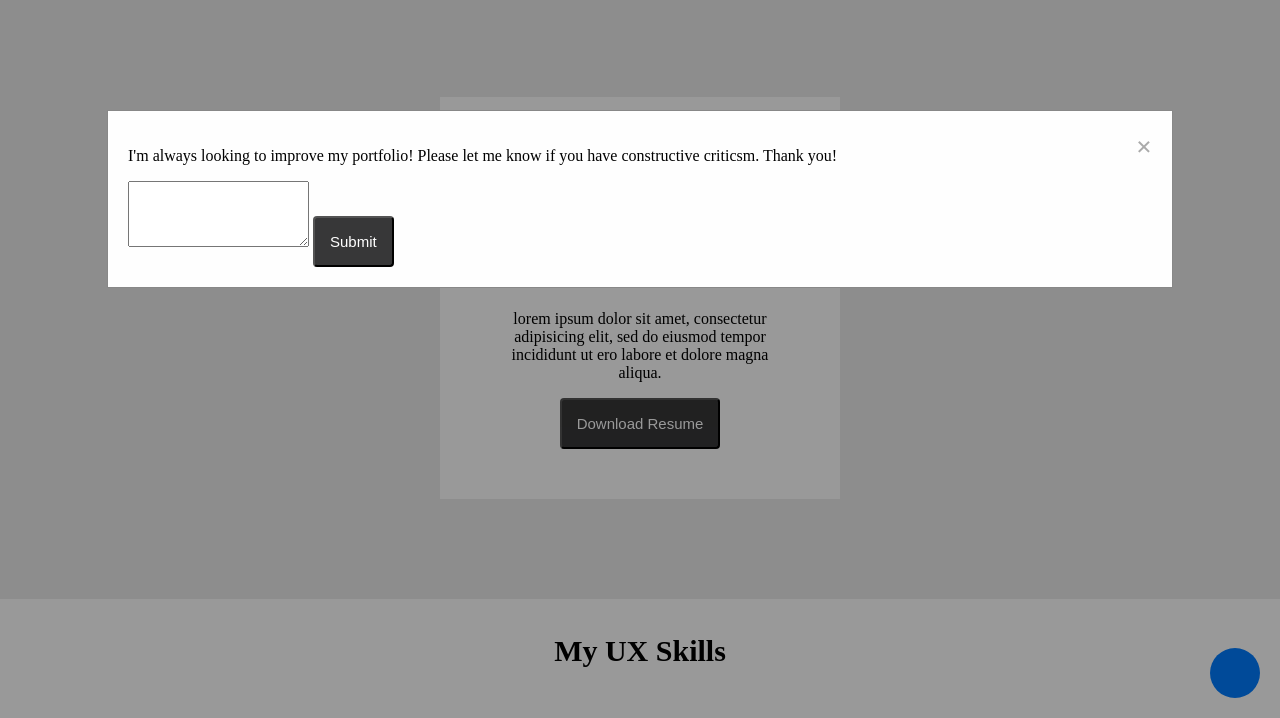
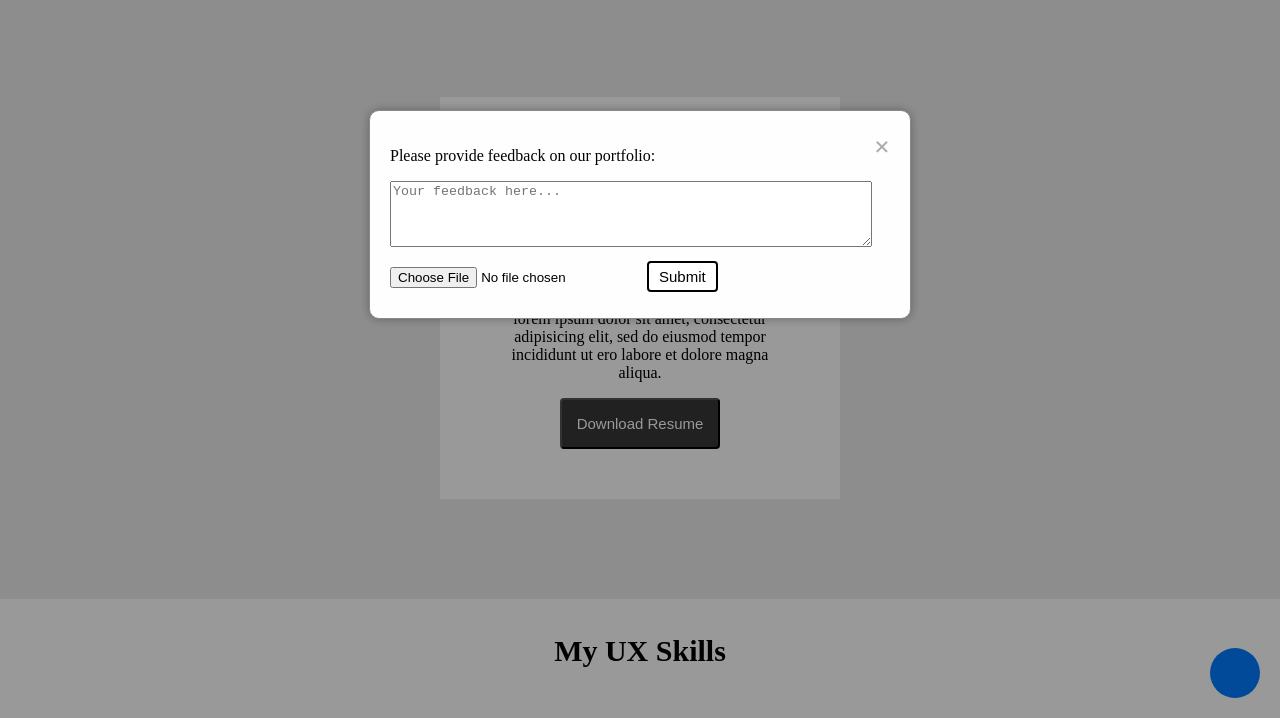
Before and after one commit to ClaudiaBata/UX_UI_HW_19, a plain HTML site: page index.html in a window 1280 px wide. Both pictures are taken after a click on the element 1235 px from the left and 755 px from the top of the page. Shown: the part 82-800 px from the top of the page. Drawn offline with nearby package versions, Linux system fonts and the light colour scheme.

Commit message:
UX_UI_HW_19

```diff
--- a/css/style.css
+++ b/css/style.css
@@ -107,13 +107,15 @@ footer li {
 }
 
 
+
+/* Add custom CSS for sticky circle and modal popup */
 #sticky-circle {
   position: fixed;
   bottom: 20px;
   right: 20px;
   width: 50px;
   height: 50px;
-  background-color: #007bff;
+  background-color: #007bff; /* Update colors */
   border-radius: 50%;
   cursor: pointer;
   z-index: 9999;
@@ -128,15 +130,17 @@ footer li {
   width: 100%;
   height: 100%;
   overflow: auto;
-  background-color: rgba(0,0,0,0.4);
+  background-color: rgba(0,0,0,0.8); /* Darken background */
 }
 
 .modal-content {
-  background-color: #fefefe;
+  background-color: #fff; /* Update colors */
   margin: 15% auto;
   padding: 20px;
-  border: 1px solid #888;
+  border-radius: 10px; /* Rounded corners */
   width: 80%;
+  max-width: 500px; /* Limit maximum width */
+  box-shadow: 0 0 10px rgba(0,0,0,0.3); /* Add box shadow */
 }
 
 .close {
@@ -152,3 +156,26 @@ footer li {
   text-decoration: none;
   cursor: pointer;
 }
+
+#feedback-text {
+  width: calc(100% - 24px); /* Adjust for padding */
+  margin-bottom: 10px; /* Add margin */
+  resize: vertical; /* Allow vertical resizing */
+}
+
+#file-input {
+  margin-bottom: 10px; /* Add margin */
+}
+
+#submit-feedback {
+  background-color: #fff; /* Update colors */
+  color: #000; /* Update text color */
+  border: 2px solid #000; /* Add black border */
+  padding: 5px 10px; /* Add padding */
+  cursor: pointer;
+}
+
+#submit-feedback:hover {
+  background-color: #000; /* Change background color on hover */
+  color: #fff; /* Change text color on hover */
+}
--- a/index.html
+++ b/index.html
@@ -133,34 +133,14 @@
   <div id="modal-popup" class="modal">
     <div class="modal-content">
       <span class="close">&times;</span>
-      <p>I'm always looking to improve my portfolio! Please let me know if you have constructive criticsm. Thank you!</p>
-      <textarea id="feedback-text" rows="4"></textarea>
+      <p>Please provide feedback on our portfolio:</p>
+      <textarea id="feedback-text" rows="4" placeholder="Your feedback here..."></textarea>
+      <input type="file" id="file-input">
       <button id="submit-feedback">Submit</button>
     </div>
   </div>
 
   <script src="https://code.jquery.com/jquery-3.6.0.min.js"></script>
   <script src="js/index.js"></script>
-  <script>
-    // Add jQuery code for modal popup functionality
-    $(document).ready(function(){
-      // Show modal popup on hover
-      $('#sticky-circle').hover(function(){
-        $('#modal-popup').css('display', 'block');
-      });
-
-      // Hide modal popup when close button is clicked
-      $('.close').click(function(){
-        $('#modal-popup').css('display', 'none');
-      });
-
-      // Hide modal popup when submit button is clicked
-      $('#submit-feedback').click(function(){
-        var feedback = $('#feedback-text').val();
-        // You can handle the feedback submission here
-        $('#modal-popup').css('display', 'none');
-      });
-    });
-  </script>
 </body>
 </html>
--- a/js/index.js
+++ b/js/index.js
@@ -1,5 +1,6 @@
 console.log("Your index.js file is loaded correctly!");
 
+// Add jQuery code for modal popup functionality
 $(document).ready(function(){
   // Show modal popup on hover
   $('#sticky-circle').hover(function(){
@@ -15,6 +16,17 @@ $(document).ready(function(){
   $('#submit-feedback').click(function(){
     var feedback = $('#feedback-text').val();
     // You can handle the feedback submission here
+
+    // Change button appearance after submission
+    $(this).css({
+      'background-color': '#fff',
+      'color': '#000',
+      'border': '2px solid #000'
+    }).prop('disabled', true).text('Submitted');
+
+    // Hide modal after a delay
+    setTimeout(function() {
       $('#modal-popup').css('display', 'none');
+    }, 60000); // 1 minute delay
   });
 });
```
Lines whose indentation alone changed are shown as unchanged.
